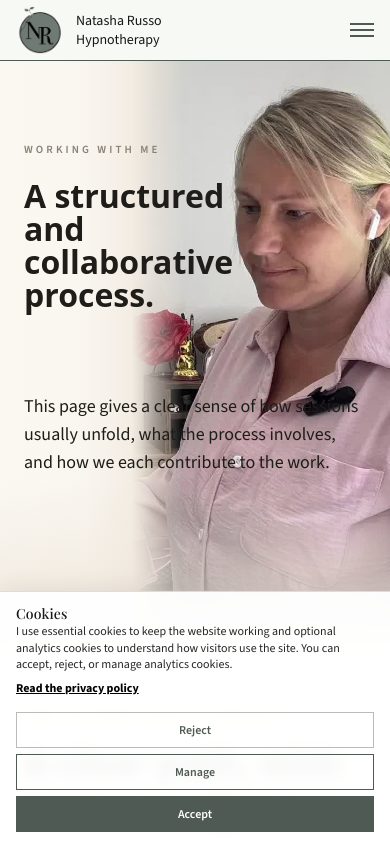
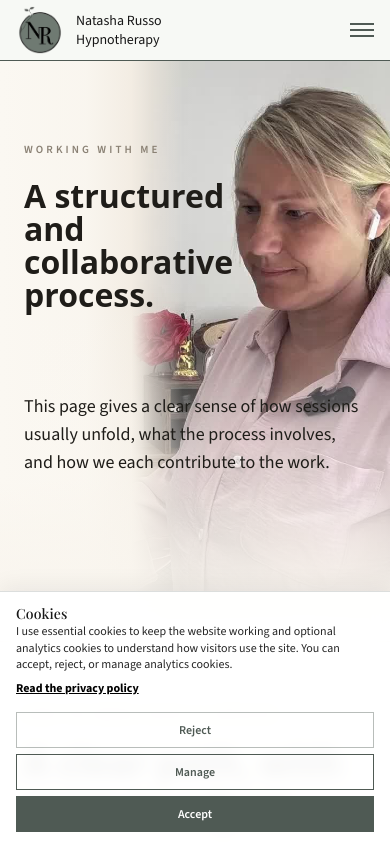
Before and after one commit to russog/natasha-russo-hypnotherapy, a Next.js app in the folder src/: page /working-with-me in a window 390 px wide. Shown: the top 844 px of the page. Built offline with nearby package versions, Linux system fonts and the light colour scheme.

Commit message:
Add seamless mobile text fade

```diff
--- a/src/src/app/working-with-me/page.tsx
+++ b/src/src/app/working-with-me/page.tsx
@@ -61,6 +61,7 @@ export default function WorkingWithMe() {
                 </div>
                 <div className="absolute inset-0 z-20 bg-[linear-gradient(to_right,rgba(251,248,242,1)_0%,rgba(251,248,242,0.86)_22%,rgba(251,248,242,0.08)_39%,rgba(251,248,242,0)_51%)] md:hidden" />
                 <div className="absolute inset-x-0 bottom-0 z-20 h-40 bg-gradient-to-t from-[#EFE7DC] via-[#EFE7DC]/74 to-transparent md:hidden" />
+                <div className="absolute inset-x-0 bottom-0 z-20 h-[58%] bg-[linear-gradient(to_top,rgba(251,248,242,0.92)_0%,rgba(251,248,242,0.66)_38%,rgba(251,248,242,0)_100%)] md:hidden" />
                 <div className="absolute inset-0 z-20 hidden bg-gradient-to-r from-[#FBF8F2] via-[#FBF8F2]/88 to-[#FBF8F2]/10 md:block" />
                 <div className="absolute inset-x-0 bottom-0 z-20 hidden h-24 bg-gradient-to-t from-[#FBF8F2] to-transparent md:block" />
                 <div className="relative z-40 mx-auto grid min-h-[580px] max-w-6xl px-6 py-20 md:grid-cols-[0.54fr_0.46fr] md:items-center">
```
